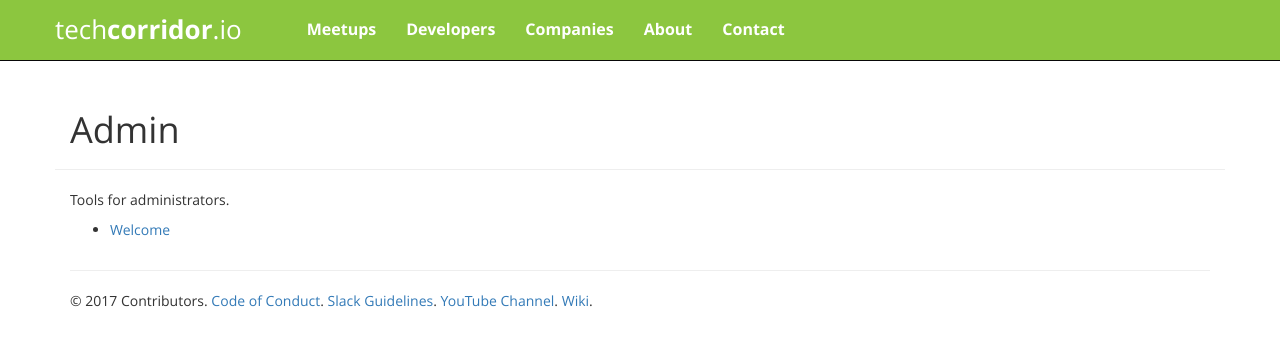
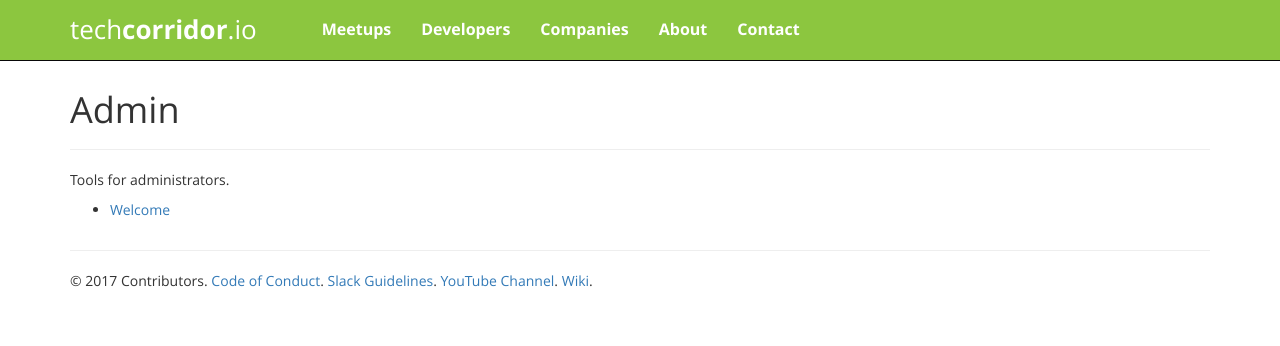
Before and after one commit to techcorridorio/techcorridorio.github.io, a Jekyll site: the page built from admin.md, in a window 1280 px wide. Shown: the top 346 px of the page. Built offline with Jekyll 4.4.1, drawn with Linux system fonts in a browser that asks for light colours; nearby versions of some CDN libraries.

Commit message:
Revert "Fix horizontal margins with a new way"
This reverts commit 02f5f96d0afc852a00b9c85ac0880a8b285af08f.

```diff
--- a/_layouts/page.html
+++ b/_layouts/page.html
@@ -2,10 +2,8 @@
 layout: default
 ---
 <div class="container">
-    <div class="row">
-        <div class="page-header col-md-12">
-            <h1>{{ page.header }}</h1>
-        </div>
+    <div class="page-header">
+        <h1>{{ page.header }}</h1>
     </div>
 
     <div class="row">
--- a/css/main.css
+++ b/css/main.css
@@ -55,6 +55,12 @@ body{
     background-color: #6FAB20;
 }
 
+@media (min-width: 768px) {
+    .navbar>.container .navbar-brand, .navbar>.container-fluid .navbar-brand {
+        margin-left: 0px;
+    }
+}
+
 /* Navbar end */
 
 /* Jumbotron start */
```
